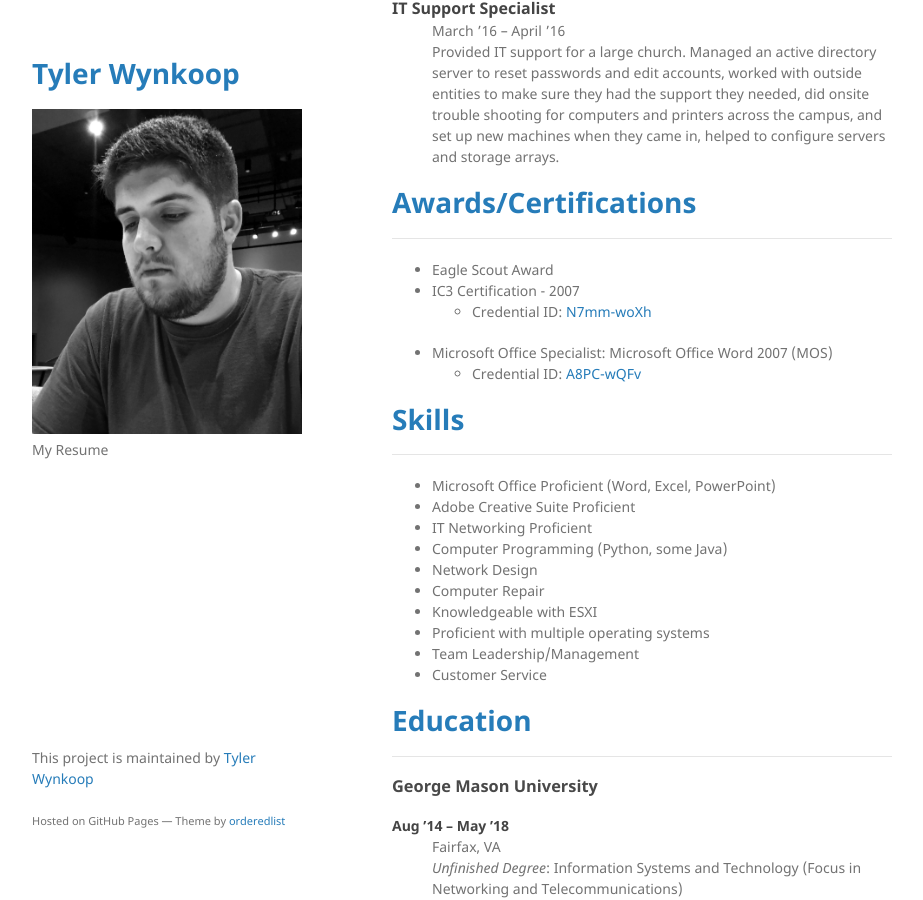
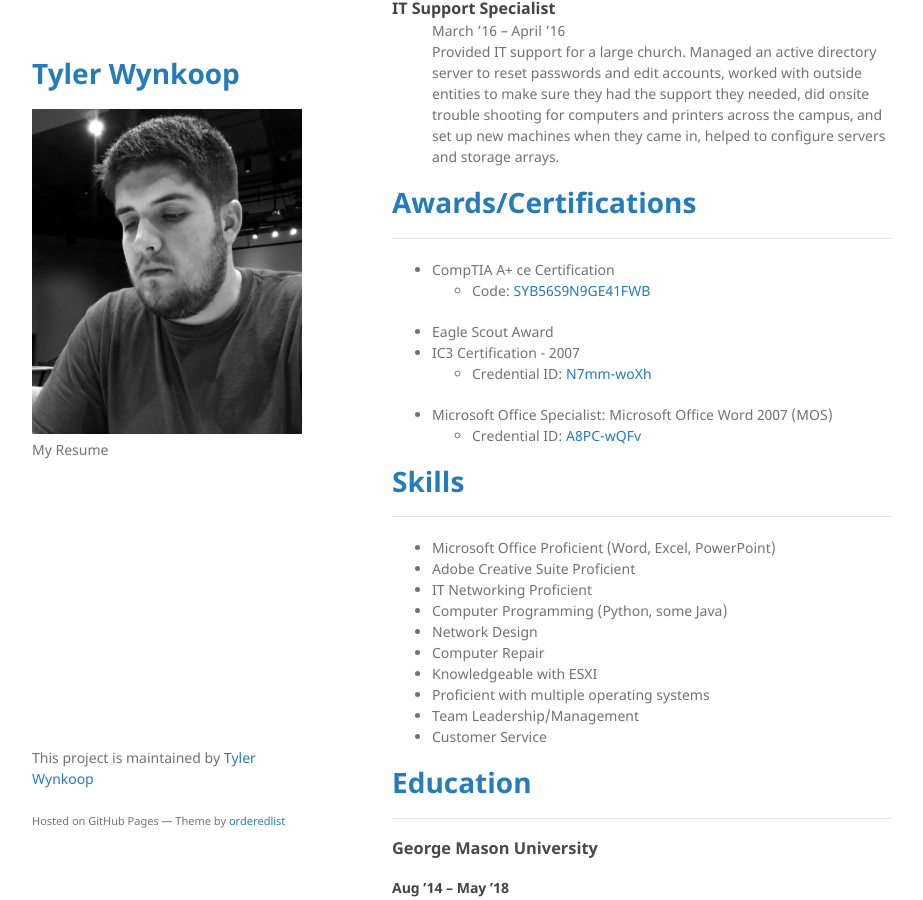
Before and after one commit to tewynkoop/TylerWynkoop, a Jekyll site: the page built from index.md, in a window 1280 px wide and 900 px high, scrolled down 1215 px. Shown: the whole window, without its empty margins (178-1101 px from the left). Built offline with Jekyll 4.4.1, drawn with Linux system fonts in a browser that asks for light colours; a script that is not in the unit is left out; our own code applies the rules of GitHub Pages for plain Markdown files.

Commit message:
Update index.md

```diff
--- a/index.md
+++ b/index.md
@@ -62,11 +62,15 @@ layout: default
 # <span style="color:#267CB9"> Awards/Certifications </span>
 -----
 
+* CompTIA A+ ce Certification
+     - Code: [SYB56S9N9GE41FWB](http://verify.CompTIA.org)
 * Eagle Scout Award
 * IC3 Certification - 2007
      - Credential ID: [N7mm-woXh](http://verify.certiport.com/)
 * Microsoft Office Specialist: Microsoft Office Word 2007 (MOS)
      - Credential ID: [A8PC-wQFv](http://verify.certiport.com/)
+
+<div data-iframe-width="150" data-iframe-height="270" data-share-badge-id="cd1eaaa3-9fb5-4e3e-a950-1a10813f3333" data-share-badge-host="https://www.credly.com"></div><script type="text/javascript" async src="//cdn.credly.com/assets/utilities/embed.js"></script>
 
 # <span style="color:#267CB9"> Skills </span>
 -----
```
